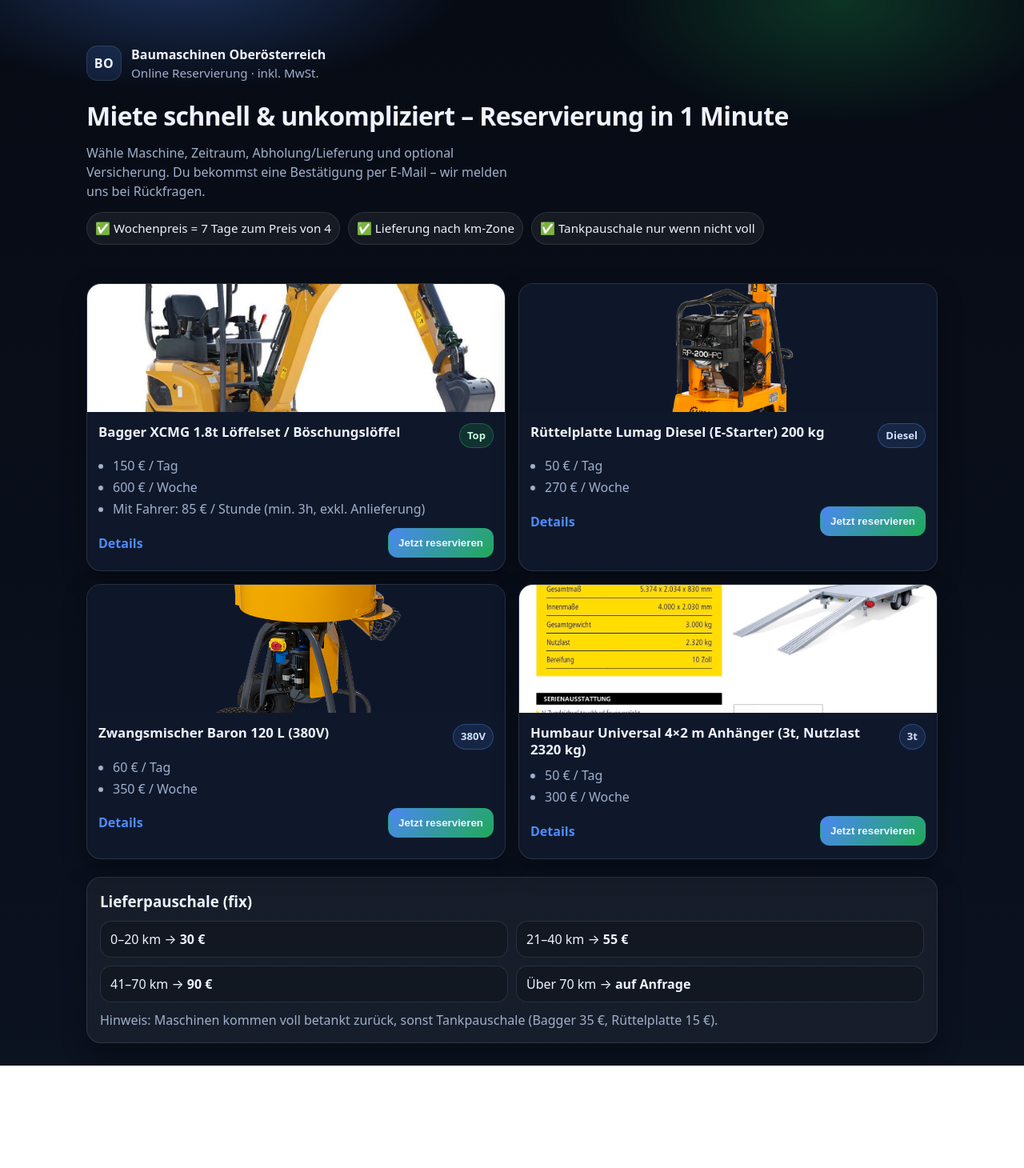
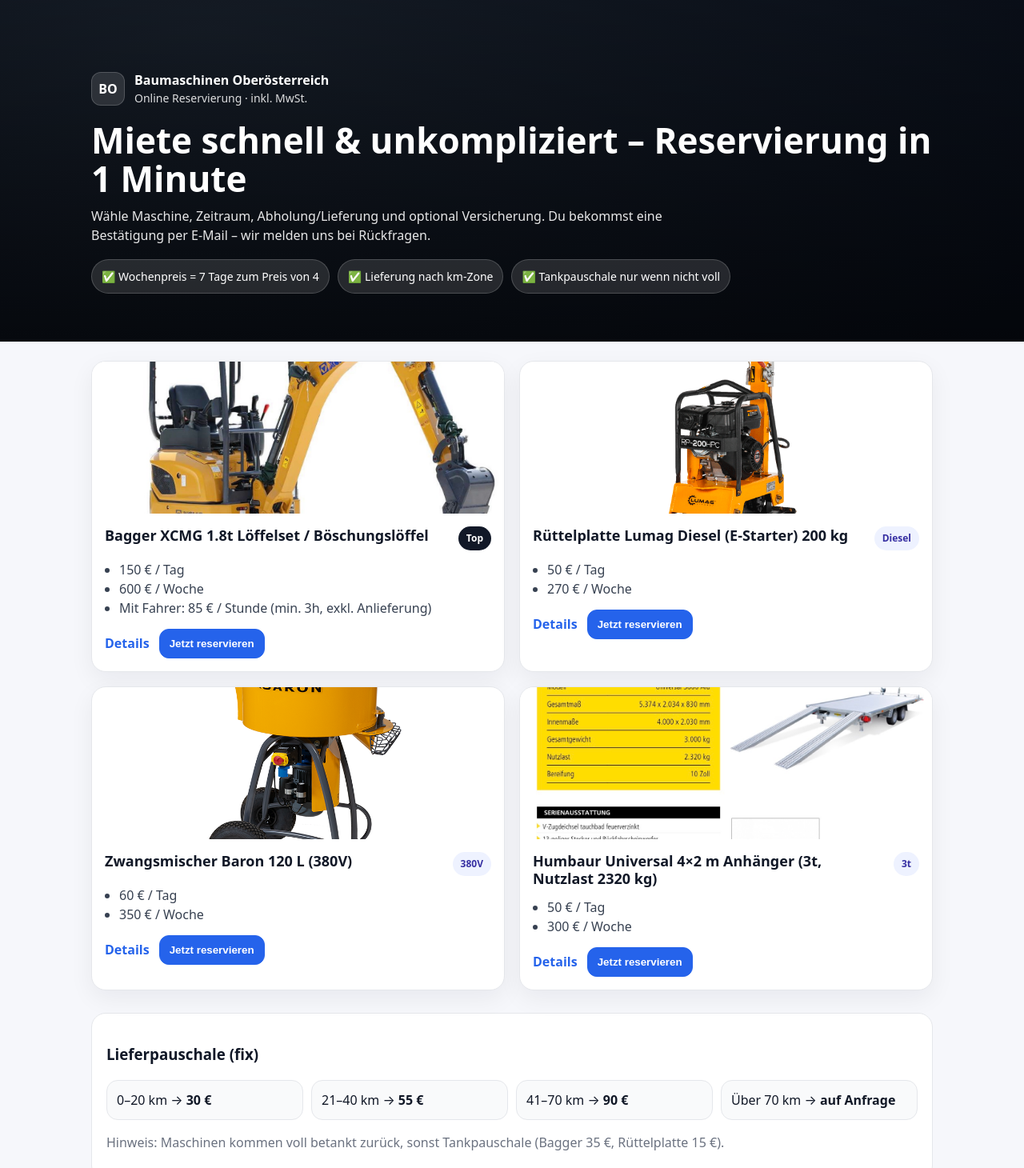
Before and after one commit to Gernot92/baumaschinen-funnel, a plain HTML site: page index.html in a window 1280 px wide. Shown: the top 1460 px of the page at 80% size. Before the commit the page ends 1332 px from the top, so only its background shows below. Drawn offline with Linux system fonts and the light colour scheme.

Commit message:
Update style.css

```diff
--- a/style.css
+++ b/style.css
@@ -1,187 +1,277 @@
-/* ===== Basics ===== */
-*{box-sizing:border-box;margin:0;padding:0}
-:root{
-  --bg:#0b1220;
-  --card:#111b2e;
-  --muted:#9fb0cc;
-  --text:#eef3ff;
-  --brand:#4f8cff;
-  --brand2:#22c55e;
-  --border:rgba(255,255,255,.10);
-  --shadow:0 12px 30px rgba(0,0,0,.35);
-  --radius:18px;
-  --max:1100px;
-  font-family:system-ui,-apple-system,Segoe UI,Roboto,Ubuntu,Cantarell,Noto Sans,sans-serif;
+/* ===== Reset / Base ===== */
+* { box-sizing: border-box; }
+html, body { margin: 0; padding: 0; }
+body {
+  font-family: system-ui, -apple-system, Segoe UI, Roboto, Arial, sans-serif;
+  background: #f6f7fb;
+  color: #111827;
+  line-height: 1.5;
+}
+a { color: inherit; }
+
+/* ===== Layout ===== */
+.container {
+  max-width: 1100px;
+  margin: 0 auto;
+  padding: 24px;
 }
 
-body{background:linear-gradient(180deg,#070b14,#0b1220);color:var(--text);line-height:1.5}
-a{color:var(--brand);text-decoration:none}
-a:hover{text-decoration:underline}
-
-.container{max-width:var(--max);margin:0 auto;padding:0 18px}
+.grid{
+  display: grid;
+  grid-template-columns: repeat(12, 1fr);
+  gap: 18px;
+}
 
 /* ===== Hero ===== */
-.hero{position:relative;padding:56px 0 30px;overflow:hidden}
+.hero{
+  position: relative;
+  padding: 64px 0 36px;
+  color: #fff;
+  background: radial-gradient(1200px 600px at 20% 10%, #1f2937, #0b1220);
+}
 .hero__overlay{
-  position:absolute;inset:-40px;
-  background:
-    radial-gradient(600px 260px at 20% 0%, rgba(79,140,255,.35), transparent 60%),
-    radial-gradient(500px 260px at 80% 10%, rgba(34,197,94,.25), transparent 60%);
-  filter:blur(6px);
-  opacity:.9;
+  position:absolute; inset:0;
+  background: linear-gradient(180deg, rgba(0,0,0,.35), rgba(0,0,0,.65));
+  pointer-events:none;
 }
-.hero__content{position:relative}
+.hero__content{ position: relative; z-index: 1; }
 
-.brand{display:flex;gap:12px;align-items:center;margin-bottom:18px}
+.brand{
+  display:flex;
+  gap: 12px;
+  align-items:center;
+  margin-bottom: 18px;
+}
 .brand__logo{
-  width:44px;height:44px;border-radius:14px;
-  display:grid;place-items:center;
-  background:rgba(79,140,255,.15);
-  border:1px solid var(--border);
-  font-weight:800;letter-spacing:.5px
+  width: 42px; height: 42px;
+  border-radius: 12px;
+  display:flex; align-items:center; justify-content:center;
+  background: rgba(255,255,255,.12);
+  border: 1px solid rgba(255,255,255,.18);
+  font-weight: 800;
 }
-.brand__title{font-weight:800}
-.brand__subtitle{color:var(--muted);font-size:.95rem}
+.brand__title{ font-weight: 800; }
+.brand__subtitle{ opacity: .85; font-size: 14px; }
 
-h1{font-size:2rem;letter-spacing:-.02em;margin:10px 0 10px}
-.lead{color:var(--muted);max-width:60ch}
-
-.pillrow{display:flex;flex-wrap:wrap;gap:10px;margin-top:14px}
-.pill{
-  background:rgba(255,255,255,.06);
-  border:1px solid var(--border);
-  padding:8px 10px;border-radius:999px;
-  color:var(--text);font-size:.95rem
+.hero h1{
+  margin: 12px 0 10px;
+  font-size: clamp(28px, 4vw, 44px);
+  line-height: 1.1;
+}
+.lead{
+  max-width: 780px;
+  margin: 0 0 18px;
+  color: rgba(255,255,255,.9);
 }
 
-/* ===== Cards Grid ===== */
-.grid{
-  display:grid;
-  grid-template-columns:repeat(2,minmax(0,1fr));
-  gap:16px;
-  margin:18px 0 22px;
+.pillrow{
+  display:flex;
+  flex-wrap: wrap;
+  gap: 10px;
 }
-@media (max-width:860px){ .grid{grid-template-columns:1fr} }
+.pill{
+  background: rgba(255,255,255,.12);
+  border: 1px solid rgba(255,255,255,.18);
+  padding: 10px 12px;
+  border-radius: 999px;
+  font-size: 14px;
+}
 
+/* ===== Cards ===== */
 .card{
-  background:rgba(17,27,46,.85);
-  border:1px solid var(--border);
-  border-radius:var(--radius);
-  overflow:hidden;
-  box-shadow:var(--shadow);
+  grid-column: span 6;
+  background: #fff;
+  border: 1px solid #e5e7eb;
+  border-radius: 18px;
+  overflow: hidden;
+  box-shadow: 0 10px 30px rgba(17,24,39,.06);
 }
 .card__img{
-  height:160px;
-  background-size:cover;
-  background-position:center;
-  background-color:#0e172a;
+  height: 190px;
+  background-size: cover;
+  background-position: center;
 }
-.card__body{padding:14px 14px 16px}
-.card__top{display:flex;align-items:flex-start;justify-content:space-between;gap:12px}
-.card__top h2{font-size:1.05rem;line-height:1.25}
+.card__body{ padding: 16px; }
+.card__top{
+  display:flex;
+  align-items:flex-start;
+  justify-content: space-between;
+  gap: 10px;
+}
+.card h2{
+  margin: 0;
+  font-size: 18px;
+  line-height: 1.25;
+}
 .badge{
-  background:rgba(34,197,94,.15);
-  border:1px solid rgba(34,197,94,.35);
-  color:#bff7d6;
-  padding:5px 9px;border-radius:999px;
-  font-size:.82rem;font-weight:700;white-space:nowrap
+  display:inline-flex;
+  align-items:center;
+  padding: 6px 10px;
+  border-radius: 999px;
+  font-size: 12px;
+  font-weight: 700;
+  background: #111827;
+  color: #fff;
 }
 .badge.ghost{
-  background:rgba(79,140,255,.12);
-  border:1px solid rgba(79,140,255,.35);
-  color:#cfe0ff;
+  background: #eef2ff;
+  color: #3730a3;
 }
 
-.meta{margin:10px 0 12px;color:var(--muted);padding-left:18px}
-.meta li{margin:3px 0}
+.meta{
+  margin: 12px 0 14px;
+  padding-left: 18px;
+  color: #374151;
+}
+.card__actions{
+  display:flex;
+  align-items:center;
+  gap: 12px;
+}
+.link{
+  color: #2563eb;
+  text-decoration: none;
+  font-weight: 700;
+}
+.link:hover{ text-decoration: underline; }
 
-.card__actions{display:flex;align-items:center;justify-content:space-between;gap:10px}
-.link{font-weight:700}
+.btn{
+  appearance:none;
+  border: 1px solid #d1d5db;
+  background: #fff;
+  color: #111827;
+  padding: 10px 12px;
+  border-radius: 12px;
+  cursor: pointer;
+  font-weight: 700;
+}
+.btn:hover{ background:#f9fafb; }
+.btn.primary{
+  background: #2563eb;
+  border-color: #2563eb;
+  color: #fff;
+}
+.btn.primary:hover{ background:#1d4ed8; }
 
-/* ===== Buttons ===== */
-.btn{
-  border:1px solid var(--border);
-  background:rgba(255,255,255,.06);
-  color:var(--text);
-  padding:10px 12px;border-radius:12px;
-  cursor:pointer;font-weight:700
+/* ===== Info ===== */
+.info{
+  margin: 28px 0 60px;
+  background: #fff;
+  border: 1px solid #e5e7eb;
+  border-radius: 18px;
+  padding: 18px;
 }
-.btn:hover{filter:brightness(1.08)}
-.btn.primary{
-  background:linear-gradient(135deg, rgba(79,140,255,.95), rgba(34,197,94,.85));
-  border-color:transparent;
+.infogrid{
+  display:grid;
+  grid-template-columns: repeat(12, 1fr);
+  gap: 10px;
+  margin-top: 10px;
+}
+.info__box{
+  grid-column: span 3;
+  padding: 12px;
+  border-radius: 14px;
+  background: #f9fafb;
+  border: 1px solid #e5e7eb;
+}
+.muted{ color:#6b7280; }
+.small{ font-size: 13px; }
+
+/* ===== Modal ===== */
+.modal{ display:none; }
+.modal.is-open{ display:block; }
+
+.modal__backdrop{
+  position: fixed; inset: 0;
+  background: rgba(0,0,0,.55);
+}
+.modal__panel{
+  position: fixed;
+  left: 50%; top: 50%;
+  transform: translate(-50%, -50%);
+  width: min(720px, calc(100% - 26px));
+  background: #fff;
+  border-radius: 18px;
+  border: 1px solid #e5e7eb;
+  box-shadow: 0 30px 80px rgba(0,0,0,.25);
+  overflow: hidden;
+}
+.modal__head{
+  display:flex;
+  justify-content: space-between;
+  gap: 10px;
+  padding: 16px 16px 0;
+}
+.kicker{
+  font-size: 12px;
+  font-weight: 800;
+  color: #6b7280;
+  letter-spacing: .04em;
+  text-transform: uppercase;
+}
+.iconbtn{
+  border: 0;
+  background: transparent;
+  cursor: pointer;
+  font-size: 18px;
+  padding: 8px 10px;
+  border-radius: 10px;
+}
+.iconbtn:hover{ background:#f3f4f6; }
+
+.form{
+  padding: 12px 16px 16px;
+}
+label{ display:block; font-weight: 700; font-size: 13px; margin-top: 12px; }
+input, select, textarea{
+  width: 100%;
+  margin-top: 6px;
+  padding: 10px 12px;
+  border-radius: 12px;
+  border: 1px solid #d1d5db;
+  font: inherit;
+}
+.row{ display:grid; gap: 12px; }
+.row.two{ grid-template-columns: 1fr 1fr; }
+
+.check{
+  display:flex;
+  align-items:center;
+  gap: 10px;
+  font-weight: 600;
+}
+.check input{ width:auto; margin: 0; }
+
+.total{
+  margin-top: 14px;
+  padding: 12px;
+  border-radius: 14px;
+  background: #f9fafb;
+  border: 1px solid #e5e7eb;
+  display:flex;
+  justify-content: space-between;
+  align-items:flex-end;
+  gap: 10px;
+}
+.total__price{
+  font-size: 22px;
+  font-weight: 900;
+}
+.actions{
+  display:flex;
+  justify-content:flex-end;
+  gap: 10px;
+  margin-top: 12px;
 }
 
-/* ===== Info Section ===== */
-.info{
-  background:rgba(255,255,255,.05);
-  border:1px solid var(--border);
-  border-radius:var(--radius);
-  padding:16px;
-  box-shadow:var(--shadow);
-  margin-bottom:28px;
+/* ===== Responsive ===== */
+@media (max-width: 900px){
+  .card{ grid-column: span 12; }
+  .info__box{ grid-column: span 6; }
 }
-.info h3{margin-bottom:10px}
-.infogrid{display:grid;grid-template-columns:repeat(2,minmax(0,1fr));gap:10px;margin:10px 0}
-@media (max-width:680px){ .infogrid{grid-template-columns:1fr} }
-.info__box{
-  background:rgba(0,0,0,.18);
-  border:1px solid var(--border);
-  border-radius:14px;
-  padding:10px 12px;
+@media (max-width: 600px){
+  .row.two{ grid-template-columns: 1fr; }
+  .info__box{ grid-column: span 12; }
+  .hero{ padding: 46px 0 26px; }
+  .container{ padding: 18px; }
 }
-.muted{color:var(--muted)}
-.small{font-size:.9rem}
-
-/* ===== Modal ===== */
-.modal{position:fixed;inset:0;display:none;z-index:50}
-.modal.is-open{display:block}
-.modal__backdrop{
-  position:absolute;inset:0;background:rgba(0,0,0,.62);
-}
-.modal__panel{
-  position:relative;
-  max-width:720px;
-  margin:5vh auto;
-  background:rgba(17,27,46,.95);
-  border:1px solid var(--border);
-  border-radius:20px;
-  box-shadow:var(--shadow);
-  overflow:hidden;
-}
-.modal__head{
-  display:flex;justify-content:space-between;align-items:flex-start;gap:12px;
-  padding:16px;border-bottom:1px solid var(--border);
-}
-.kicker{color:var(--muted);font-size:.9rem}
-.iconbtn{
-  width:38px;height:38px;border-radius:12px;
-  border:1px solid var(--border);
-  background:rgba(255,255,255,.06);
-  color:var(--text);cursor:pointer
-}
-
-.form{padding:16px;display:flex;flex-direction:column;gap:12px}
-.row{display:grid;gap:10px}
-.row.two{grid-template-columns:repeat(2,minmax(0,1fr))}
-@media (max-width:680px){ .row.two{grid-template-columns:1fr} }
-
-label{display:flex;flex-direction:column;gap:6px;font-weight:700}
-input,select,textarea{
-  background:rgba(0,0,0,.18);
-  border:1px solid var(--border);
-  color:var(--text);
-  padding:10px 12px;border-radius:12px;
-  outline:none;
-}
-textarea{resize:vertical}
-.check{flex-direction:row;align-items:center;font-weight:700}
-.check input{width:18px;height:18px}
-
-.total{
-  display:flex;justify-content:space-between;align-items:flex-end;gap:12px;
-  padding:12px;border:1px solid var(--border);
-  border-radius:16px;background:rgba(0,0,0,.18)
-}
-.total__price{font-size:1.35rem;font-weight:900}
-.actions{display:flex;justify-content:flex-end;gap:10px;margin-top:4px}
```
